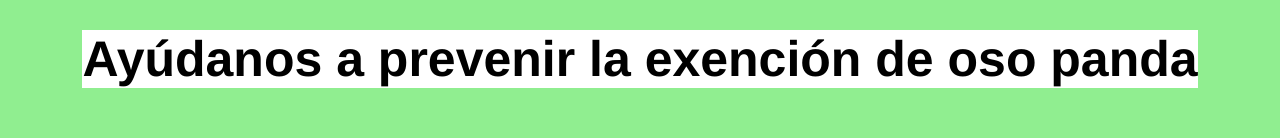
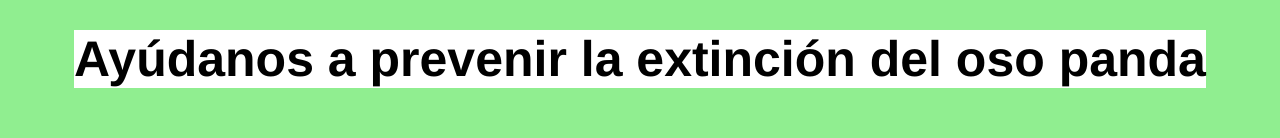
Before and after one commit to danyylol/SowCoder-FinalWebsite, a plain HTML site: page index.html in a window 1280 px wide. Shown: the part 3891-4029 px from the top of the page. Drawn offline with Linux system fonts and the light colour scheme; a script that the page names is missing.

Commit message:
Add files via upload

```diff
--- a/index.html
+++ b/index.html
@@ -107,7 +107,7 @@ Hábitat del oso panda
  <p><h3>La misión de WWF es detener la degradación del ambiente natural de nuestro planeta, y construir un futuro en el que la humanidad viva en armonía con la naturaleza.</h3></p>
 <iframe width="560" height="315" src="https://www.youtube.com/embed/wA7z2y2SAs8" title="YouTube video player" frameborder="0" allow="accelerometer; autoplay; clipboard-write; encrypted-media; gyroscope; picture-in-picture" allowfullscreen></iframe>
 
-    <center><h1>Ayúdanos a prevenir la exención de oso panda</h1></center>
+    <center><h1>Ayúdanos a prevenir la extinción del oso panda</h1></center>
     <div class="Contact=form">
       <h3 class="Contáctanos para más información-title">Contáctanos para más información</h3>
       <p>Email</p>
```
